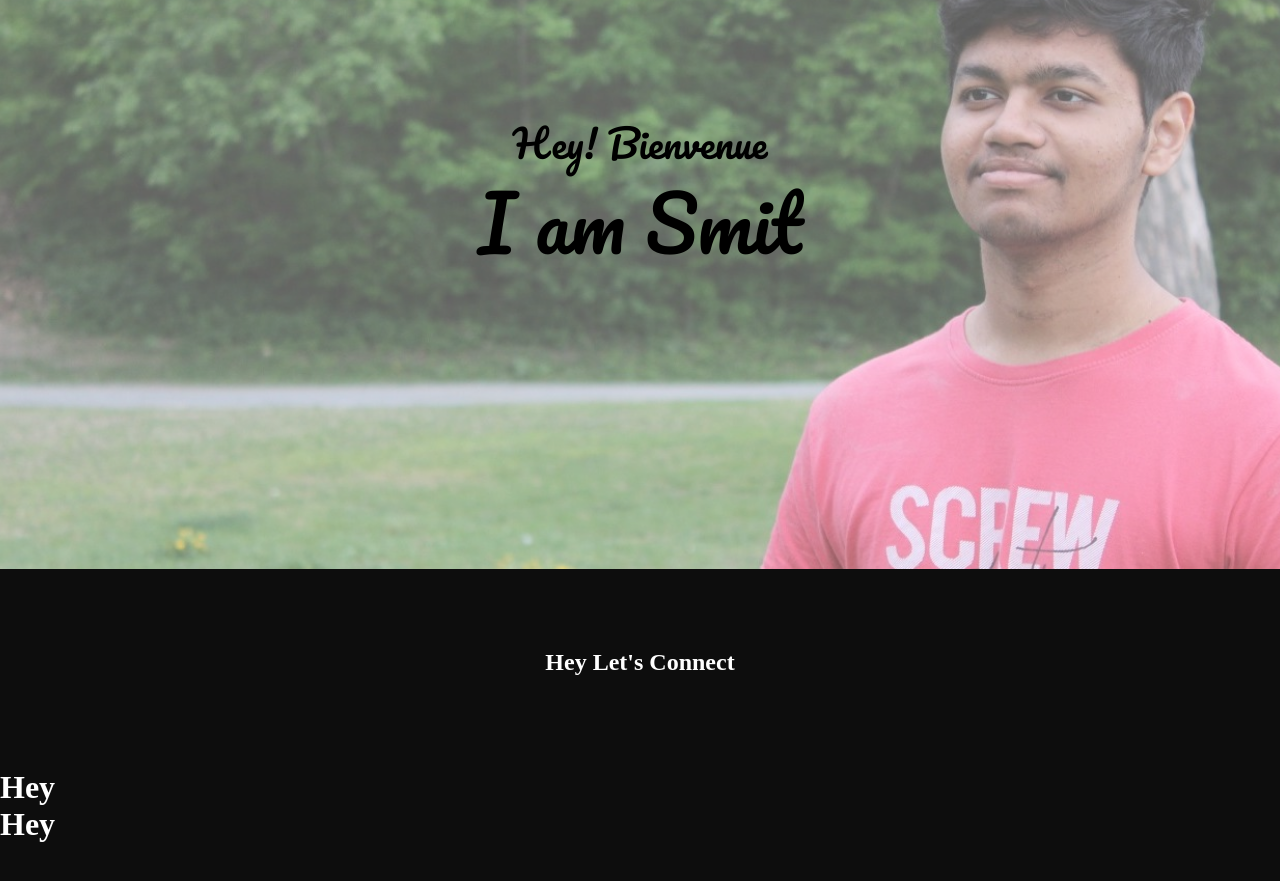
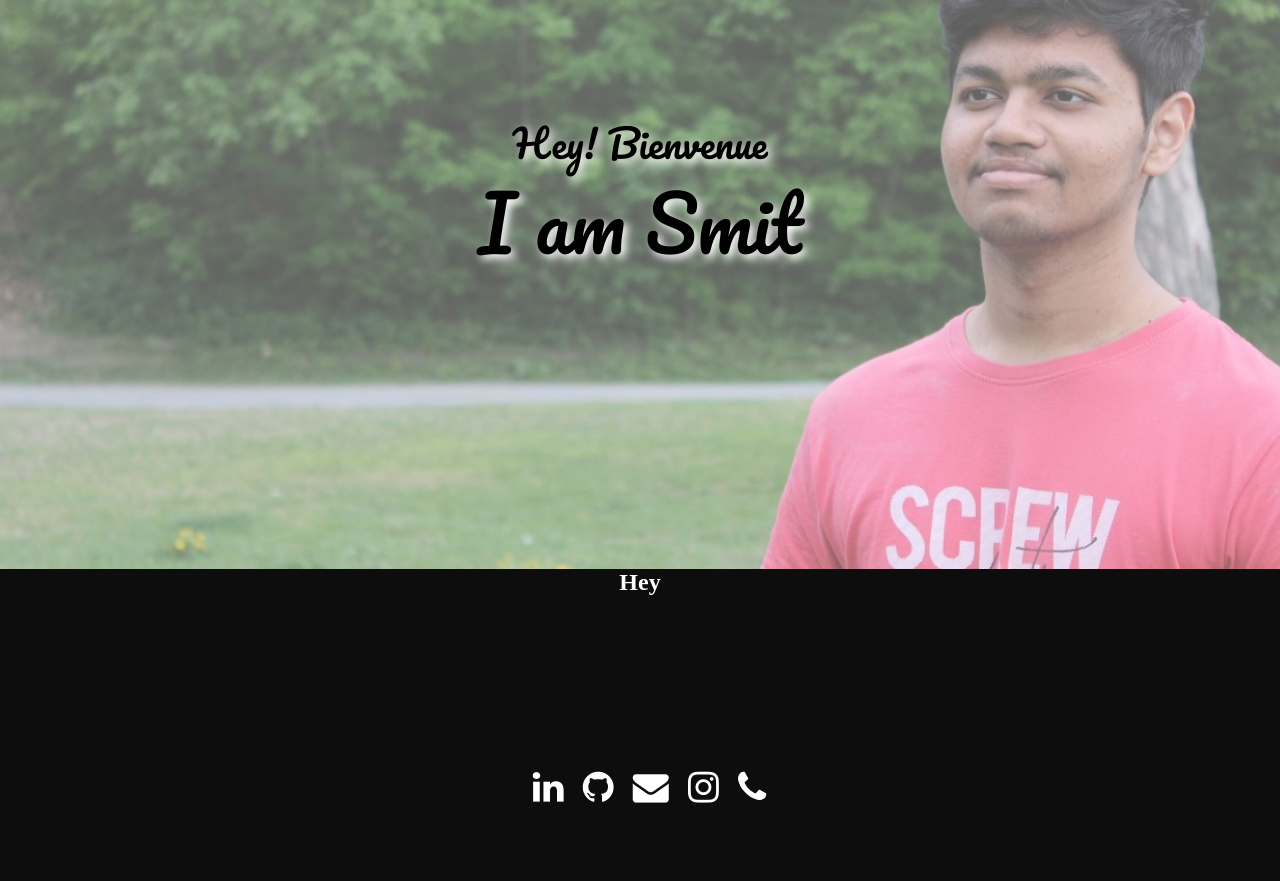
Before and after one commit to smitdesai1010/MyWebsite, a React (Create React App) app in the folder website/: page / in a window 1280 px wide. Shown: the part 231-1112 px from the top of the page. Built offline with nearby package versions, Linux system fonts and the light colour scheme.

Commit message:
added icons

```diff
--- a/website/src/Components/Contact/Contact.css
+++ b/website/src/Components/Contact/Contact.css
@@ -11,11 +11,11 @@
 #text{
   box-sizing: border-box;
   text-align: center;
-  transform: translateY(10vh);
+  //transform: translateY(10vh);
 }
 
-#icons{
+.icons{
   display: flex;
-  flex-direction: column;
+  flex-direction: row;
   justify-content: center;
 }
--- a/website/src/Components/Contact/Contact.js
+++ b/website/src/Components/Contact/Contact.js
@@ -6,11 +6,14 @@ class Contact extends React.Component{
   render(){
     return (
        <div id='contact'>
-         <h2 id='text'>Hey Let's Connect</h2>
+         <h2 id='text'>Hey</h2>
 
          <div className='icons'>
-          <Icon/>
-          <Icon/>
+          <Icon name='linkedin' href='https://www.linkedin.com/in/smitdesai1010/'/>
+          <Icon name='github' href='https://github.com/smitdesai1010'/>
+          <Icon name='envelope' href='mailto:smitdesai1010@gmail.com'/>
+          <Icon name='instagram' href='https://www.instagram.com/smit_1010/'/>
+          <Icon name='phone' href='tel:+1-514-430-1921'/>
          </div>
        </div>
     )
--- a/website/src/Components/Contact/icon.css
+++ b/website/src/Components/Contact/icon.css
@@ -1,5 +1,19 @@
-h1{
+.links{
+  margin-left: 1.5vw;
+  height: 4.5vh;
+  width: auto;
+  cursor: pointer;
+  pointer-events: all;
+}
+
+.fa{
   color: white;
   height: auto;
-  justify-content: center;
+  width: auto;
+  font-size: 4.5vh;
+  transition: all 0.5s;
 }
+
+.fa:hover{
+  transform: scale(1.3);
+}
--- a/website/src/Components/Contact/icon.js
+++ b/website/src/Components/Contact/icon.js
@@ -1,9 +1,13 @@
 import React from 'react'
 import './icon.css'
+import 'E:/Workspace/Personal-Website/website/node_modules/font-awesome/css/font-awesome.min.css';
 
-function Icon(){
+
+function Icon(props){
   return(
-     <h1>Hey</h1>
+     <a className='links' href={props.href} target="_blank">
+      <i className={"fa fa-"+props.name}></i>
+     </a>
   )
 }
 
--- a/website/src/Components/Home/Home.css
+++ b/website/src/Components/Home/Home.css
@@ -29,7 +29,6 @@
   display: flex;
   flex-direction: column;
   align-items: center;
-  //transform: translate(-220px,-70px);
 }
 
 p{
@@ -41,6 +40,7 @@ p{
   font-family: 'Pacifico';
   font-size: 4.7rem;
   font-weight: 100;
+  text-shadow: 0.5vh 0.5vh 1vh white;
 }
 
 p:first-child{
```
